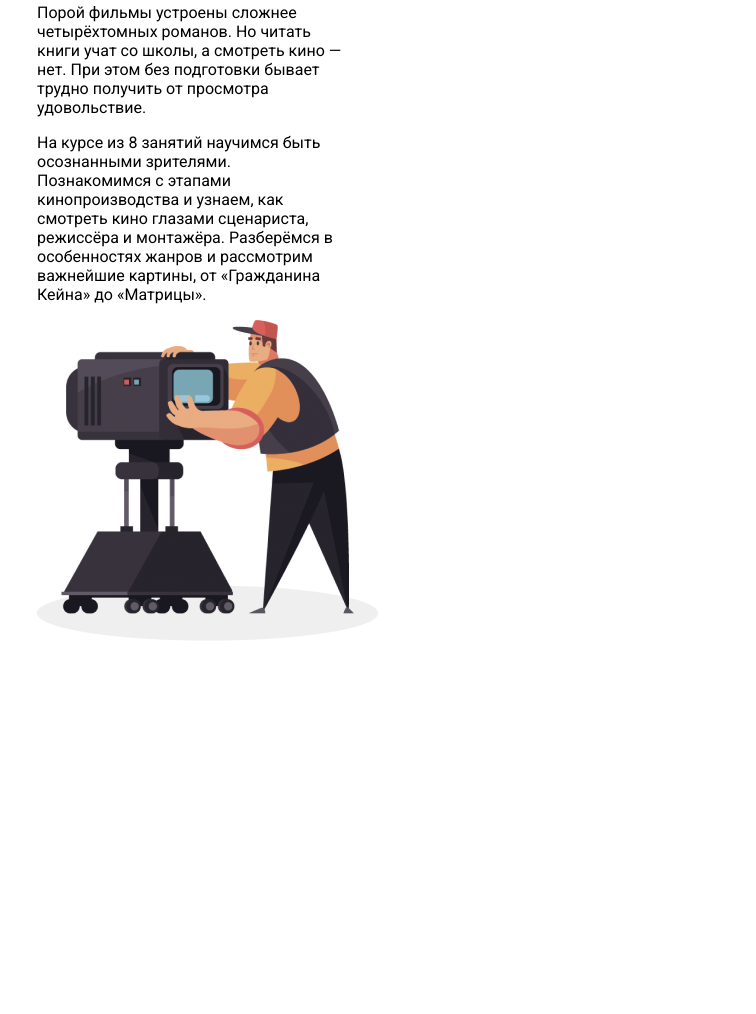
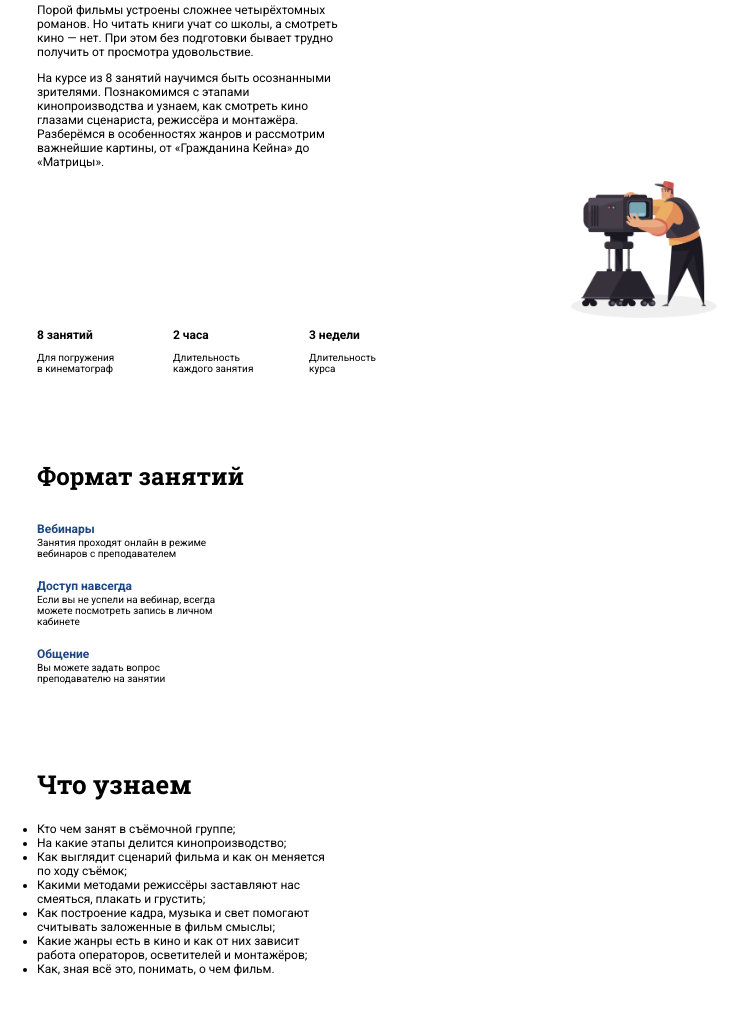
Before and after one commit to 0FICUS0/m1, a plain HTML site: page index.html in a window 1280 px wide. Shown: the part 708-1722 px from the top of the page, without its empty margins (0-756 px from the left). Before the commit the page ends 1399 px from the top, so only its background shows below. Drawn offline with Linux system fonts and the light colour scheme.

Commit message:
add more code, edit

```diff
--- a/css/style.css
+++ b/css/style.css
@@ -2,7 +2,7 @@
 @import url('https://fonts.googleapis.com/css2?family=Roboto+Slab:wght@400;700&family=Roboto:wght@400;700&display=swap');
 body{
     margin: 0;
-    font-family: Roboto, Roboto Slab, Areal;
+    font-family: Roboto, Roboto Slab, Areal, sans-serif;
 }
 
 .container{
@@ -89,8 +89,86 @@ body{
 
 .about-text{
     width: 309px;
+    font-size: 12px;
 }
 
 .about-img{
+    display: block;
+    width: 146px;
+    margin-left: auto;
+    margin-right: auto;
+}
+
+.about-times{
+    display: flex;
+    list-style: none;
+    margin: 0;
+    padding: 0;
+    flex-direction: row;
+    flex-wrap: wrap;
+}
+
+.about-item{
+    margin-right: 49px;
+}
+
+.about-times-h1{
+    width: 67px;
+    font-size: 12px;
+    font-weight: 700;
+}
+
+.about-times-p{
+    width: 87px;
+    font-size: 10px;
+}
+
+.forma{
+    font-family: Roboto;
+}
+
+.forma-title{
+    font-family: Roboto Slab;
+    margin-top: 76px;
+}
+
+.forma-content{
+    display: flex;
+    flex-direction: column;
+    list-style: none;
+    margin: 0;
+    padding: 0;
+}
+
+.forma-content-item{
+    width: 180px;
+}
+
+.forma-content-item-h1{
+    font-weight: 700;
+    font-size: 12px;
+    color: #1e4681;
+    margin-bottom: 1px;
+}
+
+.forma-content-item-p{
+    font-size: 10px;
+    margin-top: 0;
+}
+
+.wwwl-title{
+    font-family: Roboto Slab;
+    font-size: 26px;
+    margin-top: 73px;
+}
+
+.wwwl-text{
+    width: 299px;
+    font-size: 12px;
+    margin: 0;
+    padding: 0;
+}
+
+.wwwl-text-item{
 
 }
--- a/index.html
+++ b/index.html
@@ -55,7 +55,84 @@
                     <p class="about-text">На курсе из 8 занятий научимся быть осознанными зрителями. Познакомимся с этапами кинопроизводства и узнаем, как смотреть кино глазами сценариста, режиссёра и монтажёра. Разберёмся в особенностях жанров и рассмотрим важнейшие картины, от «Гражданина Кейна» до «Матрицы».</p>
 
                     <img src="images/Camera.png" class="about-img" alt="camera">
+
+                    <ul class="about-times">
+
+                        <li class="about-item">
+                            <h1 class="about-times-h1">8 занятий</h1>
+                            <p class="about-times-p"> Для погружения <br>
+                                в кинематограф</p>
+                        </li>
+
+                        <li class="about-item">
+                            <h1 class="about-times-h1">2 часа</h1>
+                            <p class="about-times-p">Длительность<br>
+                                каждого занятия</p>
+                        </li>
+
+                        <li class="about-item">
+                            <h1 class="about-times-h1">3 недели</h1>
+                            <p class="about-times-p">Длительность<br>
+                                курса</p>
+                        </li>
+                    </ul>
                 </section>
+                <section class="forma">
+                    <h1 class="forma-title">Формат занятий</h1>
+
+                    <ul class="forma-content">
+
+                        <li class="forma-content-item">
+                            <h1 class="forma-content-item-h1">
+                                Вебинары
+                            </h1>
+                            <p class="forma-content-item-p">
+                                Занятия проходят онлайн в режиме вебинаров с преподавателем
+                            </p>
+                        </li>
+
+                        <li class="forma-content-item">
+                            <h1 class="forma-content-item-h1">
+                                Доступ навсегда
+                            </h1>
+                            <p class="forma-content-item-p">
+                                Если вы не успели на вебинар, всегда можете посмотреть запись в личном кабинете                            </p>
+                        </li>
+
+                        <li class="forma-content-item">
+                            <h1 class="forma-content-item-h1">
+                                Общение
+                            </h1>
+                            <p class="forma-content-item-p">
+                                Вы можете задать вопрос преподавателю на занятии
+                            </p>
+                        </li>
+
+                    </ul>
+                </section>
+
+                <section class="wwwl">
+                    <h1 class="wwwl-title">Что узнаем</h1>
+                    <ul class="wwwl-text">
+                        <li class="wwwl-text-item">
+                            Кто чем занят в съёмочной группе;
+                        </li>
+                        <li class="wwwl-text-item">
+                            На какие этапы делится кинопроизводство;                        </li>
+                        <li class="wwwl-text-item">
+                            Как выглядит сценарий фильма и как он меняется по ходу съёмок;                        </li>
+                        <li class="wwwl-text-item">
+                            Какими методами режиссёры заставляют нас смеяться, плакать и грустить;                         </li>
+                        <li class="wwwl-text-item">
+                            Как построение кадра, музыка и свет помогают считывать заложенные в фильм смыслы;                        </li>
+                        <li class="wwwl-text-item">
+                            Какие жанры есть в кино и как от них зависит работа операторов, осветителей и монтажёров;
+                        </li>
+                        <li class="wwwl-text-item">
+                            Как, зная всё это, понимать, о чем фильм.                        </li>
+                    </ul>
+                </section>
+
             </main>
         </div>
     </body>
```
